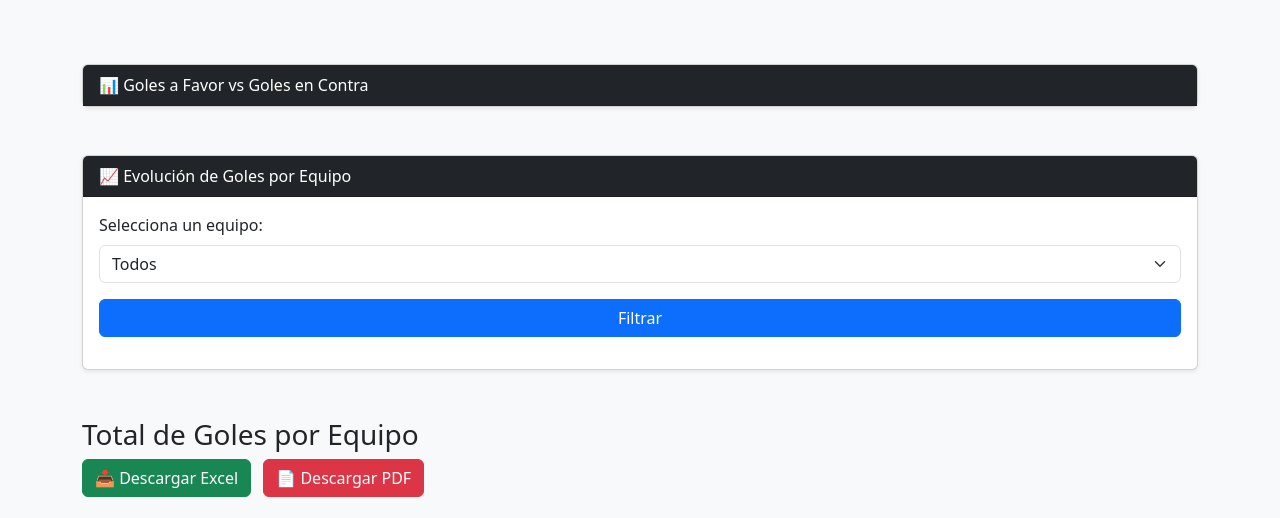
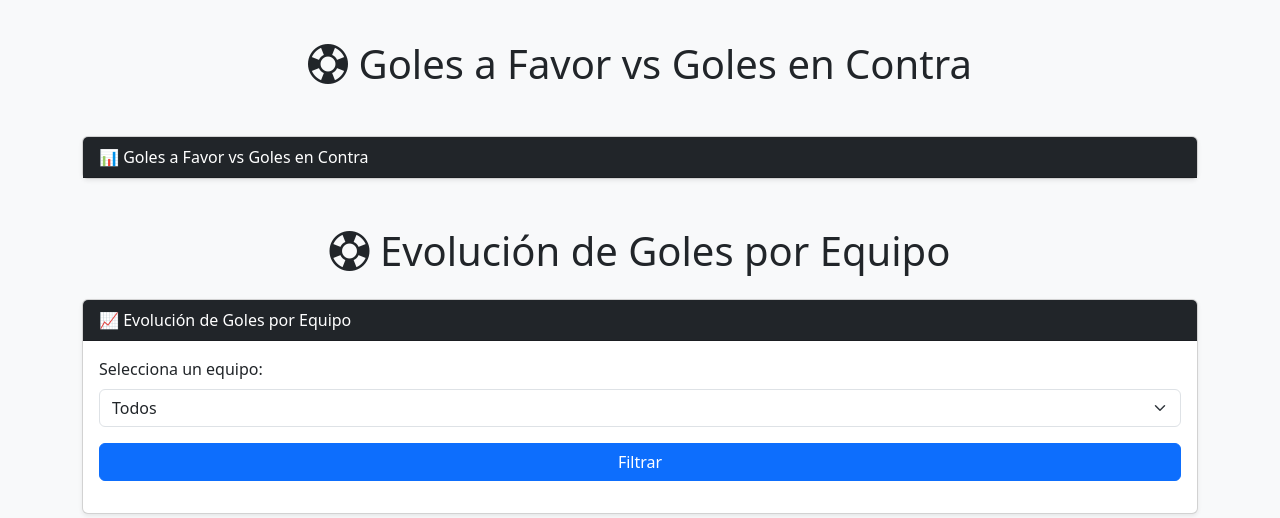
Before and after one commit to cristianriveraxd/Analisis-Predictivo-de-Resultados, a Flask app: template templates/dashboard.html in a window 1280 px wide. Shown: the part 298-816 px from the top of the page. Run offline with Flask 3, Linux system fonts and the light colour scheme; the template is opened without the code that fills it, so the values that code supplies are empty.

Commit message:
title
graficas

```diff
--- a/templates/dashboard.html
+++ b/templates/dashboard.html
@@ -97,8 +97,11 @@
             </tbody>
         </table>
     </div>
-
+<br>
 <!-- Sección con los dos gráficos uno sobre otro -->
+ <h1 class="mb-4 text-center">
+        <i class="bi bi-life-preserver"></i> Goles a Favor vs Goles en Contra
+      </h1>
 <section class="mt-5">
   <!-- Gráfico 1: Goles a Favor vs Goles en Contra -->
   <div class="card shadow-sm mb-5">
@@ -111,6 +114,9 @@
   </div>
 
   <!-- Gráfico 2: Evolución de Goles por Equipo -->
+    <h1 class="mb-4 text-center">
+        <i class="bi bi-life-preserver"></i> Evolución de Goles por Equipo
+      </h1>
   <div class="card shadow-sm mb-5">
     <div class="card-header bg-dark text-white">
       📈 Evolución de Goles por Equipo
```
